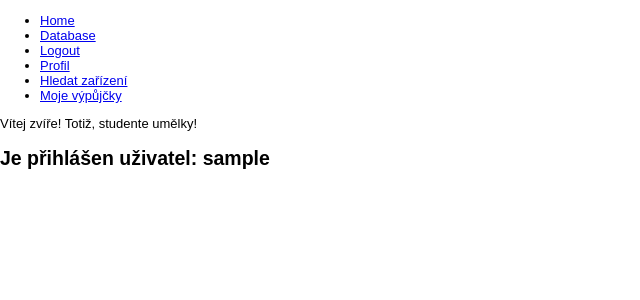
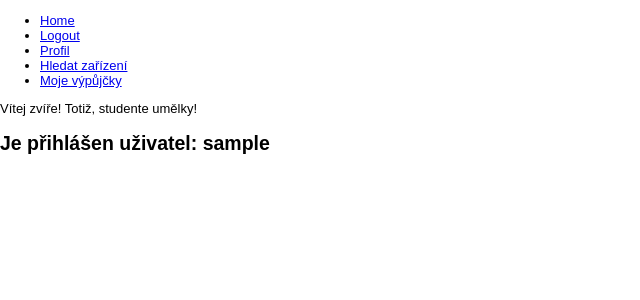
Before and after one commit to petr-plihal/is-for-art-school, a Flask app: page /home in a window 1280 px wide. Shown: the top 300 px of the page, without its empty margins (0-640 px from the left). Run offline with Flask 3, Linux system fonts and the light colour scheme; the visitor is signed in with stand-in values (Sample User, id 1); some libraries are stand-ins or nearby versions.

Commit message:
Oddelani stranky s db

```diff
--- a/templates/base.html
+++ b/templates/base.html
@@ -23,7 +23,6 @@
     <nav>
         <ul>
             <li><a href="{{ url_for('index') }}">Home</a></li>
-            <li><a href="{{url_for('database')}}">Database</a></li>
             {% if current_user.is_authenticated %}
                 <li><a href="{{url_for('logout')}}">Logout</a></li>
                 <li><a href="{{url_for('profile')}}">Profil</a></li>
```
